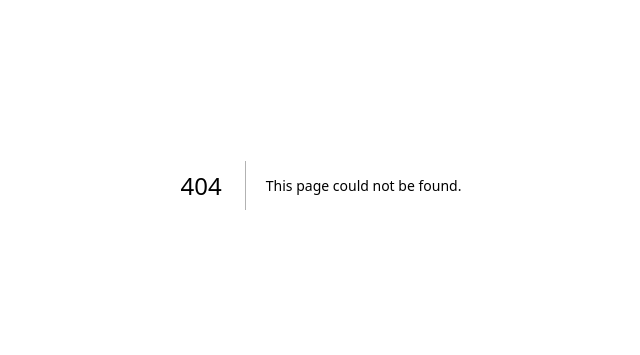
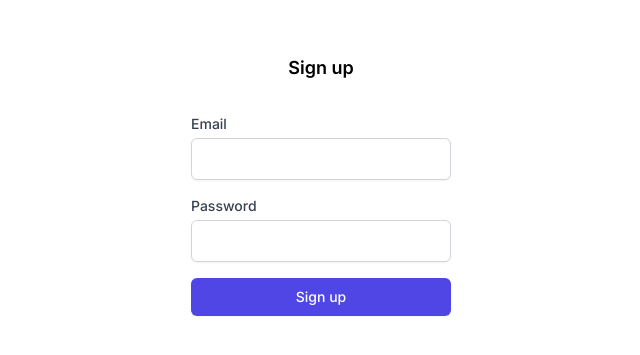
Before and after one commit to AlexeyMikushev/InterviewTask-btcbit, a Next.js app: page /auth/registration in a window 1280 px wide. Before the commit this address had no page. Shown: the part 215-570 px from the top of the page, without its empty margins (319-959 px from the left). Built offline with nearby package versions, Linux system fonts and the light colour scheme.

Commit message:
feat(Auth): add login page, add OTP modal, add registration page

```diff
--- /dev/null
+++ b/src/app/auth/login/LoginForm.tsx
@@ -0,0 +1,69 @@
+"use client";
+import { FormEvent, useState } from "react";
+import OTPForm from "./OTPForm";
+
+export default function LoginForm() {
+  const [email, setEmail] = useState("");
+  const [password, setPassword] = useState("");
+  const [error, setError] = useState("");
+  const [isFormVisible, setFormVisible] = useState(false);
+
+  const handleSubmit = (event: FormEvent) => {
+    event.preventDefault();
+    setTimeout(() => {
+      if (email === "incorrect@email.com") {
+        setError("Incorrect email");
+      } else if (password === "incorrect-password") {
+        setError("Incorrect password");
+      } else {
+        setFormVisible(true);
+      }
+    }, 1000);
+  };
+
+  return (
+    <>
+      <form onSubmit={handleSubmit} className="flex flex-col space-y-4">
+        <div>
+          <label
+            htmlFor="email"
+            className="block text-sm font-medium text-gray-700"
+          >
+            Email
+          </label>
+          <input
+            type="email"
+            id="email"
+            value={email}
+            onChange={(e) => setEmail(e.target.value)}
+            required
+            className="mt-1 block w-full px-3 py-2 border border-gray-300 rounded-md shadow-sm focus:outline-none focus:ring-teal-500 focus:border-teal-500"
+          />
+        </div>
+        <div>
+          <label
+            htmlFor="password"
+            className="block text-sm font-medium text-gray-700"
+          >
+            Password
+          </label>
+          <input
+            type="password"
+            id="password"
+            value={password}
+            onChange={(e) => setPassword(e.target.value)}
+            required
+            className="mt-1 block w-full px-3 py-2 border border-gray-300 rounded-md shadow-sm focus:outline-none focus:ring-teal-500 focus:border-teal-500"
+          />
+        </div>
+        <button
+          type="submit"
+          className="w-full flex justify-center py-2 px-4 border border-transparent rounded-md shadow-sm text-sm font-medium text-white bg-teal-600 hover:bg-teal-700 focus:outline-none focus:ring-2 focus:ring-offset-2 focus:ring-teal-500"
+        >
+          login
+        </button>
+      </form>
+      {isFormVisible ? <OTPForm setFormVisible={setFormVisible} /> : null}
+    </>
+  );
+}
--- /dev/null
+++ b/src/app/auth/login/OTPForm.tsx
@@ -0,0 +1,60 @@
+import { useRouter } from "next/navigation";
+import { useState, FormEvent, SetStateAction } from "react";
+
+interface OTPFormProps {
+  setFormVisible: (otp: SetStateAction<boolean>) => void;
+}
+
+export default function OTPForm({ setFormVisible }: OTPFormProps) {
+  const [otp, setOtp] = useState("");
+  const router = useRouter();
+  const handleSubmit = (e: FormEvent) => {
+    e.preventDefault();
+    setTimeout(() => {
+      if (otp !== "incorrect") {
+        router.push("/");
+      } else {
+        alert("incorrent One-Time Password");
+      }
+    }, 1000);
+  };
+
+  const handleOutsideClick = (event: React.MouseEvent) => {
+    if ((event.target as Element).id === "otp-modal") {
+      setFormVisible(false);
+    }
+  };
+
+  return (
+    <div
+      className="fixed inset-0 bg-gray-600 bg-opacity-50 overflow-y-auto h-full w-full"
+      id="otp-modal"
+      onClick={handleOutsideClick}
+    >
+      <div className="relative top-20 mx-auto p-8 border w-96 shadow-lg rounded-md bg-white">
+        <div className="mt-3 text-center">
+          <h3 className="text-lg leading-6 font-medium text-gray-900">
+            One-Time Password
+          </h3>
+          <form onSubmit={handleSubmit} className="mt-2 px-4">
+            <input
+              type="text"
+              value={otp}
+              onChange={(e) => setOtp(e.target.value)}
+              className="mt-2 w-full py-2 border rounded-md focus:outline-none focus:ring-teal-500 focus:border-teal-500"
+            />
+            <div className="items-center py-3">
+              <button
+                id="submitBtn"
+                type="submit"
+                className="px-4 py-2 bg-teal-600 text-white text-base font-medium rounded-md w-full shadow-sm hover:bg-teal-700 focus:outline-none focus:ring-2 focus:ring-teal-600"
+              >
+                Verify
+              </button>
+            </div>
+          </form>
+        </div>
+      </div>
+    </div>
+  );
+}
--- /dev/null
+++ b/src/app/auth/login/page.tsx
@@ -0,0 +1,13 @@
+import React from "react";
+import RegistrationForm from "./LoginForm";
+
+export default function Login() {
+  return (
+    <div className="min-h-screen flex flex-col justify-center items-center">
+      <h2 className="text-lg font-semibold">Login</h2>
+      <div className="mt-8">
+        <RegistrationForm />
+      </div>
+    </div>
+  );
+}
--- /dev/null
+++ b/src/app/auth/registration/RegistrationForm.tsx
@@ -0,0 +1,58 @@
+"use client";
+import { useRouter } from "next/navigation";
+import { FormEvent, useState } from "react";
+
+export default function RegistrationForm() {
+  const [email, setEmail] = useState<string>("");
+  const [password, setPassword] = useState<string>("");
+
+  const router = useRouter();
+
+  const handleSubmit = (event: FormEvent) => {
+    event.preventDefault();
+    router.push("/");
+  };
+
+  return (
+    <form onSubmit={handleSubmit} className="flex flex-col space-y-4">
+      <div>
+        <label
+          htmlFor="email"
+          className="block text-sm font-medium text-gray-700"
+        >
+          Email
+        </label>
+        <input
+          type="email"
+          id="email"
+          value={email}
+          onChange={(e) => setEmail(e.target.value)}
+          required
+          className="mt-1 block w-full px-3 py-2 border border-gray-300 rounded-md shadow-sm focus:outline-none focus:ring-indigo-500 focus:border-indigo-500"
+        />
+      </div>
+      <div>
+        <label
+          htmlFor="password"
+          className="block text-sm font-medium text-gray-700"
+        >
+          Password
+        </label>
+        <input
+          type="password"
+          id="password"
+          value={password}
+          onChange={(e) => setPassword(e.target.value)}
+          required
+          className="mt-1 block w-full px-3 py-2 border border-gray-300 rounded-md shadow-sm focus:outline-none focus:ring-indigo-500 focus:border-indigo-500"
+        />
+      </div>
+      <button
+        type="submit"
+        className="w-full flex justify-center py-2 px-4 border border-transparent rounded-md shadow-sm text-sm font-medium text-white bg-indigo-600 hover:bg-indigo-700 focus:outline-none focus:ring-2 focus:ring-offset-2 focus:ring-indigo-500"
+      >
+        Sign up
+      </button>
+    </form>
+  );
+}
--- /dev/null
+++ b/src/app/auth/registration/page.tsx
@@ -0,0 +1,12 @@
+import RegistrationForm from "./RegistrationForm";
+
+export default function Registration() {
+  return (
+    <div className="min-h-screen flex flex-col justify-center items-center">
+      <h2 className="text-lg font-semibold">Sign up</h2>
+      <div className="mt-8">
+        <RegistrationForm />
+      </div>
+    </div>
+  );
+}
--- a/src/app/globals.css
+++ b/src/app/globals.css
@@ -17,13 +17,13 @@
 }
 
 body {
-  color: rgb(var(--foreground-rgb));
+  /* color: rgb(var(--foreground-rgb));
   background: linear-gradient(
       to bottom,
       transparent,
       rgb(var(--background-end-rgb))
     )
-    rgb(var(--background-start-rgb));
+    rgb(var(--background-start-rgb)); */
 }
 
 @layer utilities {
```
